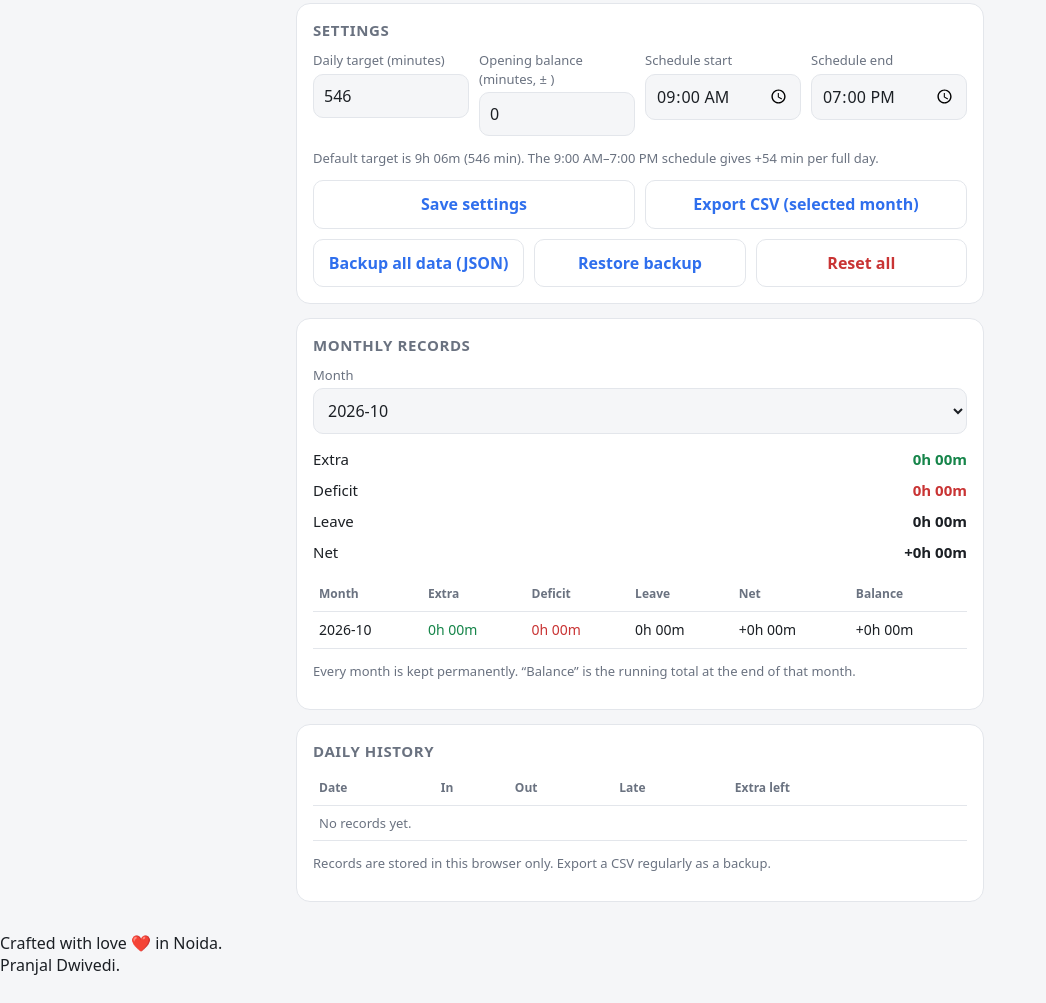
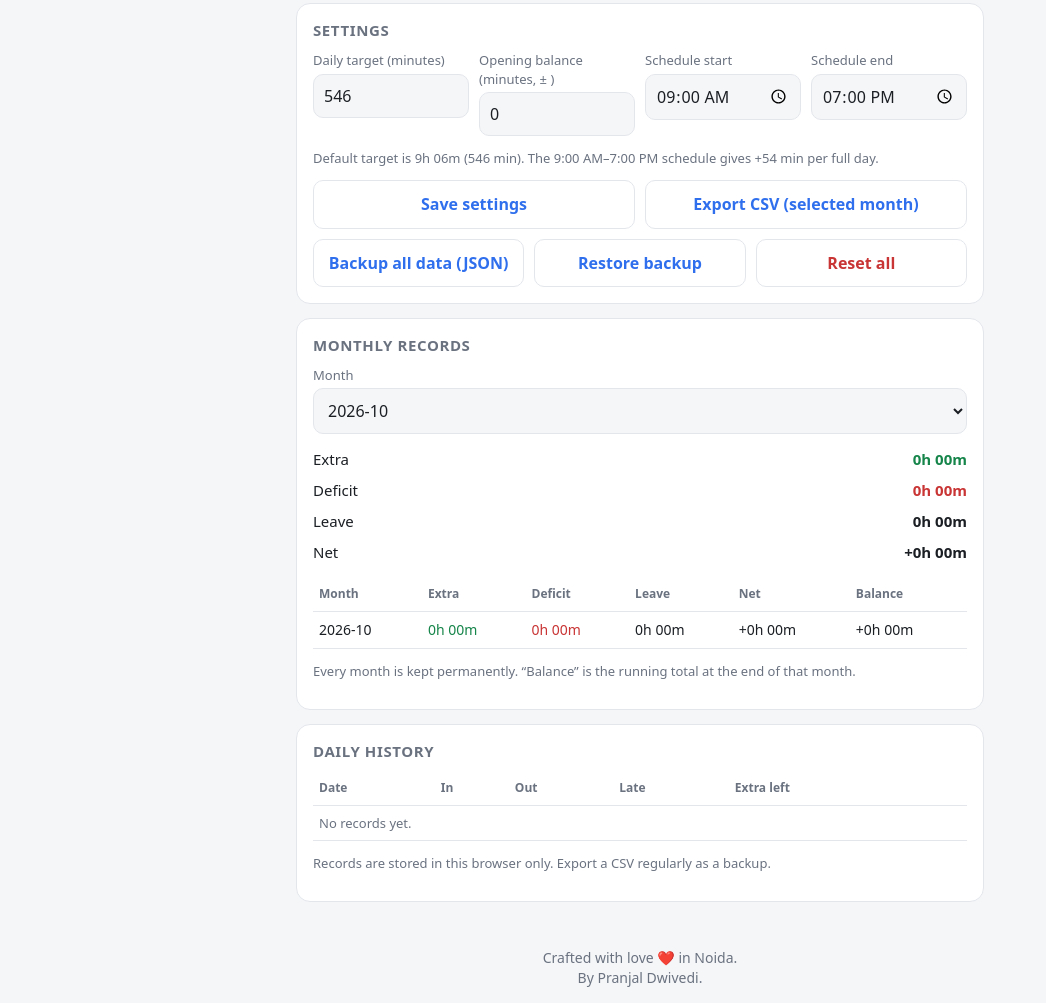
Before and after one commit to pranjal825/Login-Tracker, a plain HTML site: page index.html in a window 1280 px wide. Shown: the part 1397-2400 px from the top of the page, without its empty margins (0-1046 px from the left). Before the commit the page ends 2374 px from the top, so only its background shows below. Drawn offline with Linux system fonts and the light colour scheme.

Commit message:
Sign index.html

```diff
--- a/index.html
+++ b/index.html
@@ -30,6 +30,10 @@ table{width:100%;border-collapse:collapse;font-size:14px}
 th,td{text-align:left;padding:8px 6px;border-bottom:1px solid var(--bd);white-space:nowrap}
 th{color:var(--mu);font-weight:600;font-size:12px}
 .stat{display:flex;justify-content:space-between;padding:5px 0;font-size:15px}
+footer{max-width:720px;margin:0 auto;padding:16px;text-align:center;color:var(--mu);font-size:14px}
+html,body{overflow-x:hidden}
+body{width:100%}
+.card{min-width:0;overflow:hidden}
 </style>
 </head>
 <body>
@@ -215,10 +219,9 @@ $("mf").onchange=render;
 $("st").value=D.target;$("so").value=D.opening;$("ss").value=D.start;$("se").value=D.end;var yd=new Date();yd.setDate(yd.getDate()-1);$("fd").value=iso(yd);$("fd").max=iso(new Date());$("ld").value=iso(new Date());
 setInterval(render,30000);boot();
 </script>
-
  <footer>
   Crafted with love ❤️ in Noida.<br>
-  Pranjal Dwivedi.
+ By Pranjal Dwivedi.
 </footer>
 </body>
 </html>
```
